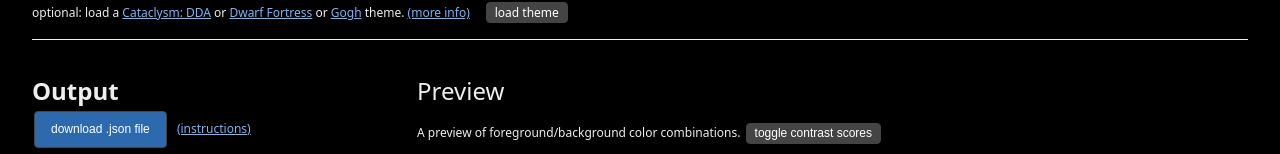
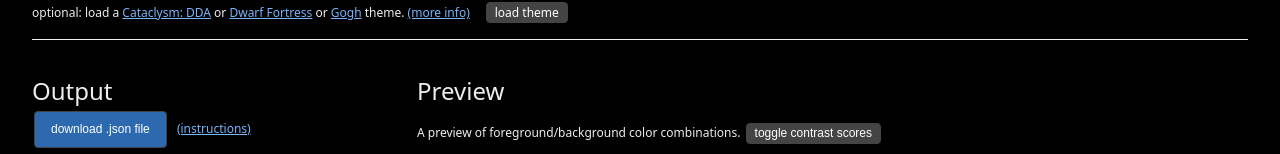
Before and after one commit to tkroo/catacolor, a SvelteKit app: page / in a window 1280 px wide. Shown: the part 380-534 px from the top of the page. Built offline with nearby package versions, Linux system fonts and the light colour scheme.

Commit message:
missing class

```diff
--- a/src/routes/+page.svelte
+++ b/src/routes/+page.svelte
@@ -106,7 +106,7 @@
 
 <div class="cols">
 	<div class="col-output">
-		<h2>Output</h2>
+		<h2 class="f-light">Output</h2>
 			<!-- <textarea name="output" id="output" readonly rows="22" cols="40" on:focus={(e) => e.target.select()}>{prefix} -->
       <!-- <button class="btn clicktocopy" on:click={copy}>copy output</button> -->
       <button class="btn btn-large" on:click={writeToFile}>download .json file</button>
```
